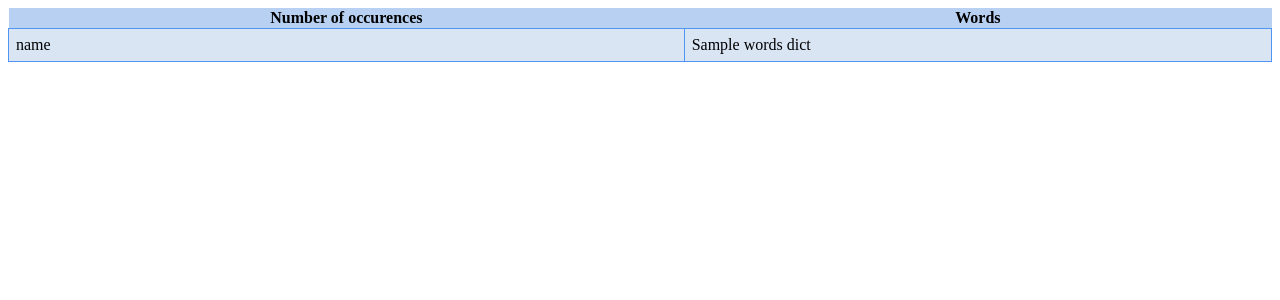
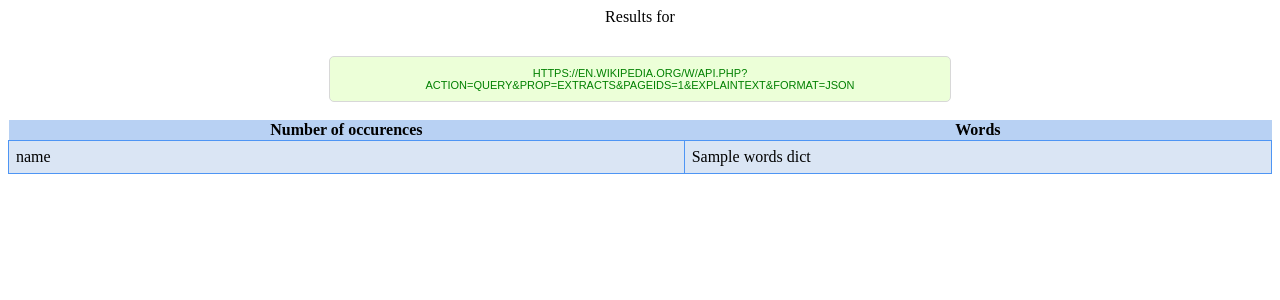
Before and after one commit to Flukas88/wiki_top_search, a Flask app: template templates/res.html in a window 1280 px wide. Shown: the top 300 px of the page. Run offline with Flask 2, Linux system fonts and the light colour scheme; the template is opened without the code that fills it: most values are stand-ins (such as "Sample title", 1, 10 or a date in 2020).

Commit message:
Better success page

```diff
--- a/main.py
+++ b/main.py
@@ -21,7 +21,7 @@ def v1_version():
 
 @app.route('/v1/getinfo/<string:lang>/<string:pid>/<int:top>/')
 def getinfo(pid, top, lang):
-    return render_template("res.html", words_dict = wiki_search.get_data(pid, top, lang), pid = pid)
+    return render_template("res.html", words_dict = wiki_search.get_data(pid, top, lang), pid = pid, top = top, lang = lang)
 
 
 if __name__ == '__main__':
--- a/templates/res.html
+++ b/templates/res.html
@@ -31,11 +31,29 @@
     .TFtable tr:nth-child(even) {
       background: #dae5f4;
     }
+
+    #display-success
+    {
+      width: 600px;
+        border: 1px solid #D8D8D8;
+          padding: 10px;
+            border-radius: 5px;
+              font-family: Arial;
+                font-size: 11px;
+                  text-transform: uppercase;
+                    background-color: rgb(236, 255, 216);
+                      color: green;
+                        text-align: center;
+                          margin-top: 30px;
+    }
   </style>
 
 </head>
 
 <body>
+  <center>Results for </br>
+  <div id="display-success">https://{{ lang }}.wikipedia.org/w/api.php?action=query&prop=extracts&pageids={{ pid }}&explaintext&format=json</div></center>
+  </br>
   <table class="TFtable">
     <thead>
       <tr>
```
Also changed, not shown: README.md.
